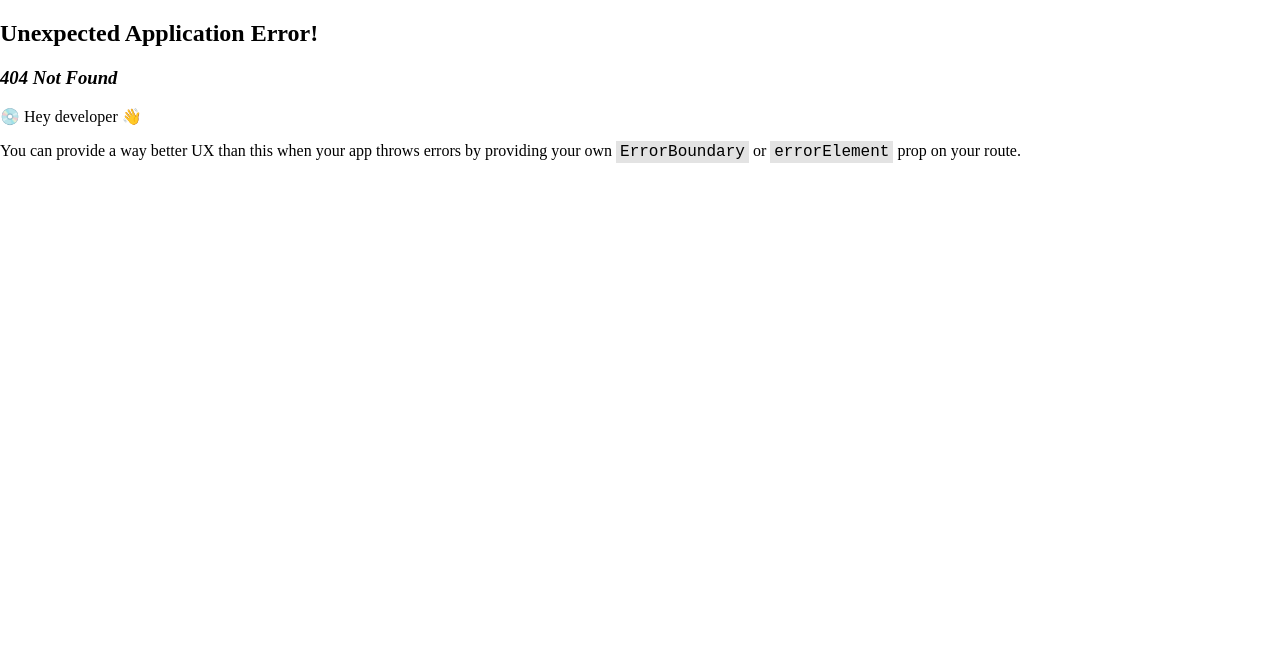
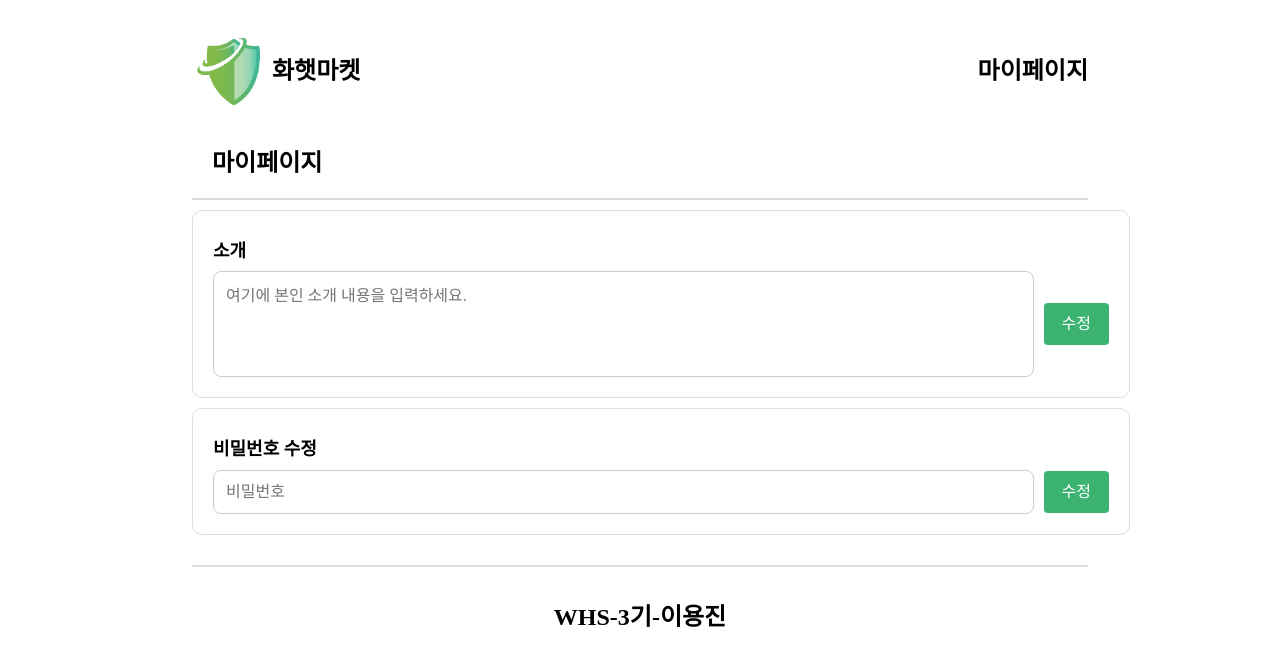
Before and after one commit to tteokbokki-master/WHS_market, a React (Vite) app in the folder client/: page /mypage in a window 1280 px wide. Before the commit this address had no page. Shown: the top 666 px of the page. Built offline with nearby package versions, Linux system fonts and the light colour scheme.

Commit message:
design: 마이페이지 UI 레이아웃 및 입력폼 구현

```diff
--- a/client/src/Components/Common/Button.tsx
+++ b/client/src/Components/Common/Button.tsx
@@ -1,8 +1,17 @@
 import styled from '@emotion/styled';
-import { ReactNode } from 'react';
+import { ReactNode, MouseEventHandler } from 'react';
 
-export default function Button({ children }: { children: ReactNode }) {
-  return <RegisterButton>{children}</RegisterButton>;
+interface ButtonProps {
+  children: ReactNode;
+  onClick?: MouseEventHandler<HTMLButtonElement>;
+}
+
+export default function Button({ children, onClick }: ButtonProps) {
+  return (
+    <RegisterButton onClick={onClick} type="button">
+      {children}
+    </RegisterButton>
+  );
 }
 
 const RegisterButton = styled.button`
--- a/client/src/layouts/Header.tsx
+++ b/client/src/layouts/Header.tsx
@@ -5,18 +5,22 @@ import { useNavigate } from 'react-router-dom';
 export default function Header() {
   const navigate = useNavigate();
 
-  const handleClick = () => {
+  const handleLogoClick = () => {
     navigate(`/`);
   };
 
+  const handleMypageClick = () => {
+    navigate(`/mypage`);
+  };
+
   return (
-    <Container onClick={handleClick}>
-      <LogoBox>
+    <Container>
+      <LogoBox onClick={handleLogoClick}>
         <LogoImg src={Logo} alt="logo" draggable="false" />
         <Title>화햇마켓</Title>
       </LogoBox>
       <InfoBox>
-        <Title>마이페이지</Title>
+        <Title onClick={handleMypageClick}>마이페이지</Title>
       </InfoBox>
     </Container>
   );
@@ -38,6 +42,7 @@ const LogoBox = styled.div`
   width: 100%;
   display: flex;
   padding-bottom: 16px;
+  cursor: pointer;
 `;
 const LogoImg = styled.img`
   width: 80px;
@@ -47,6 +52,7 @@ const LogoImg = styled.img`
 const Title = styled.p`
   font-size: 24px;
   font-weight: bold;
+  cursor: pointer;
 `;
 
 const InfoBox = styled.div`
--- /dev/null
+++ b/client/src/pages/MyPage.tsx
@@ -0,0 +1,141 @@
+import styled from '@emotion/styled';
+import { useForm } from 'react-hook-form';
+import Button from '../Components/Common/Button';
+
+interface FormValues {
+  introduce: string;
+  password: string;
+}
+
+export default function Mypage() {
+  const {
+    register,
+    handleSubmit,
+    formState: { errors },
+    getValues,
+  } = useForm<FormValues>();
+
+  // 소개 수정 핸들러
+  const onIntroduceSubmit = () => {
+    const { introduce } = getValues();
+    const payload = { introduce };
+    console.log('소개 수정 요청:', payload);
+  };
+
+  const onPasswordSubmit = handleSubmit(data => {
+    console.log('비밀번호 수정 요청:', data.password);
+  });
+
+  return (
+    <MypageContainer>
+      <MyPageHeader>
+        <MainTitle>마이페이지</MainTitle>
+      </MyPageHeader>
+
+      <Introduce>
+        <SubTitle>소개</SubTitle>
+        <InlineBox>
+          <FixedTextarea placeholder="여기에 본인 소개 내용을 입력하세요." {...register('introduce')} />
+          <Button onClick={onIntroduceSubmit}>수정</Button>
+        </InlineBox>
+      </Introduce>
+
+      <PwChange>
+        <SubTitle>비밀번호 수정</SubTitle>
+        <InlineBox>
+          <Input
+            placeholder="비밀번호"
+            type="password"
+            {...register('password', {
+              required: '비밀번호를 입력해 주세요.',
+              pattern: {
+                value: /^(?=.*[!@#$%^&*])[A-Za-z\d!@#$%^&*]{8,}$/,
+                message: '8자 이상, 특수문자를 포함해야 합니다.',
+              },
+            })}
+          />
+          <Button onClick={onPasswordSubmit}>수정</Button>
+        </InlineBox>
+        {typeof errors.password?.message === 'string' && <ErrorText>{errors.password.message}</ErrorText>}
+      </PwChange>
+    </MypageContainer>
+  );
+}
+const MypageContainer = styled.form`
+  width: 100%;
+  gap: 10px;
+  display: flex;
+  flex-direction: column;
+`;
+
+const MyPageHeader = styled.div`
+  flex: 1.5;
+  height: 100%;
+  display: flex;
+  padding: 10px;
+  justify-content: space-between;
+  align-items: end;
+  border-bottom: 2px solid #ddd;
+`;
+
+const Introduce = styled.div`
+  width: 100%;
+  padding: 20px;
+  border: 1px solid #ddd;
+  border-radius: 10px;
+  background: none;
+`;
+
+const PwChange = styled.div`
+  width: 100%;
+  padding: 20px;
+  border: 1px solid #ddd;
+  border-radius: 10px;
+  background: none;
+`;
+
+const InlineBox = styled.div`
+  display: flex;
+  align-items: center;
+  gap: 10px;
+  margin-top: 10px;
+`;
+
+const Input = styled.input`
+  flex: 1;
+  padding: 12px;
+  font-size: 16px;
+  border: 1px solid #ccc;
+  border-radius: 8px;
+`;
+
+const FixedTextarea = styled.textarea`
+  flex: 1;
+  padding: 12px;
+  font-size: 16px;
+  border: 1px solid #ccc;
+  border-radius: 8px;
+  resize: none;
+  height: 80px;
+  line-height: 1.5;
+`;
+
+const ErrorText = styled.p`
+  color: red;
+  font-size: 14px;
+  margin-top: 8px;
+`;
+
+const MainTitle = styled.p`
+  font-size: 24px;
+  font-weight: bold;
+  color: #000;
+  margin: 10px;
+`;
+
+const SubTitle = styled.p`
+  font-size: 18px;
+  font-weight: bold;
+  color: #000;
+  margin: 10px 0;
+`;
--- a/client/src/routes/index.tsx
+++ b/client/src/routes/index.tsx
@@ -4,6 +4,7 @@ import Home from '../pages/Home';
 import LoginPage from '../pages/LoginPage';
 import SignPage from '../pages/SignPage';
 import ProductPage from '../pages/ProductPage';
+import Mypage from '../pages/MyPage';
 
 const router = createBrowserRouter([
   {
@@ -14,6 +15,7 @@ const router = createBrowserRouter([
       { path: 'login', element: <LoginPage /> },
       { path: 'signup', element: <SignPage /> },
       { path: 'product/:productId', element: <ProductPage /> },
+      { path: 'mypage', element: <Mypage /> },
     ],
   },
 ]);
```
